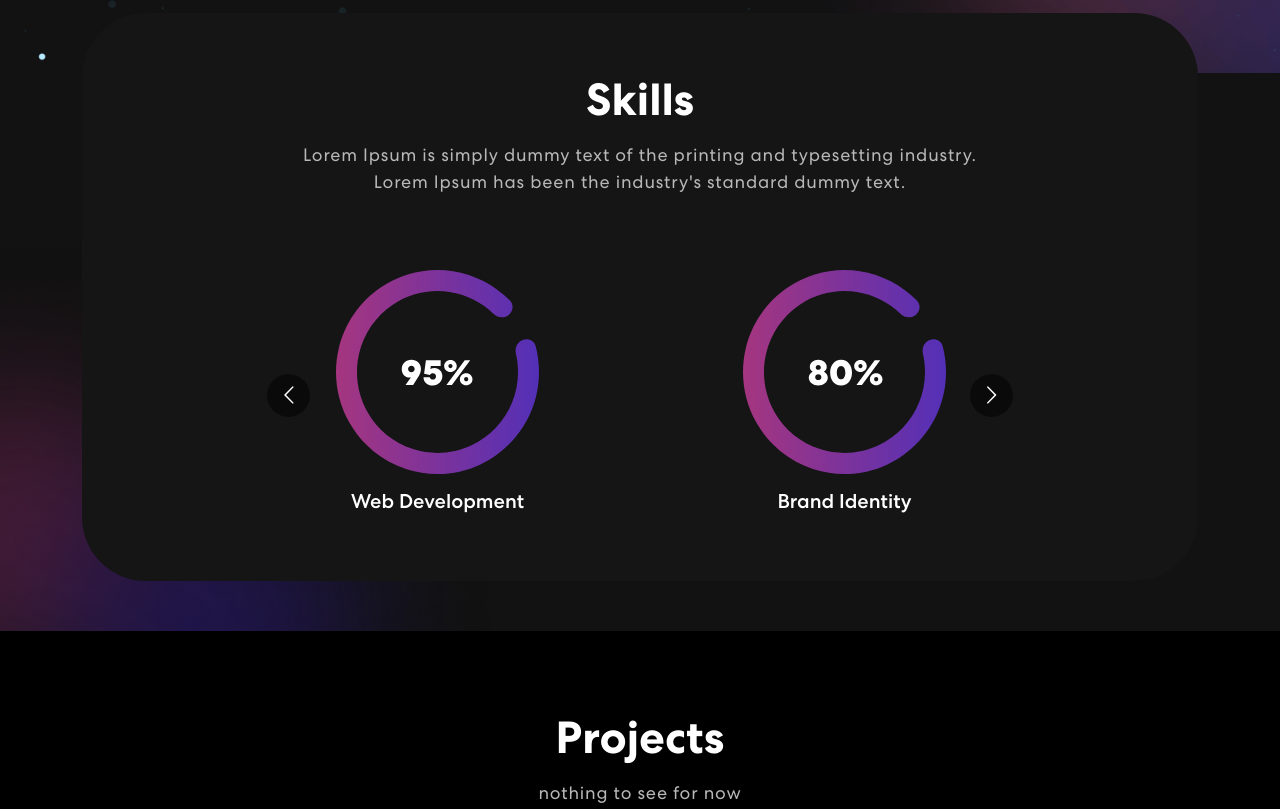
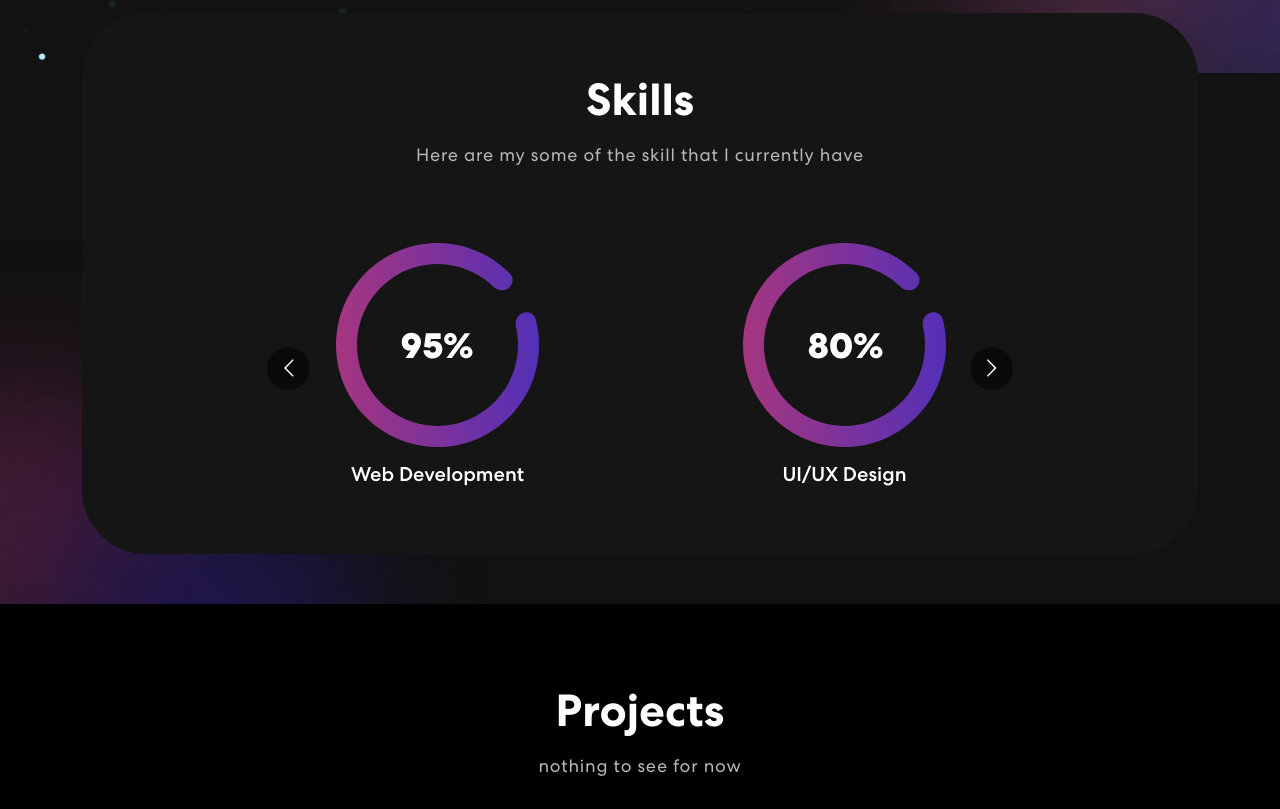
Before and after one commit to AayamKhatiwada/Portfolio_1, a React (Create React App) app in the folder portfolio1/: page / in a window 1280 px wide. Shown: the part 791-1600 px from the top of the page. Built offline with nearby package versions, Linux system fonts and the light colour scheme.

Commit message:
Update skills.js

```diff
--- a/portfolio1/src/files/skills.js
+++ b/portfolio1/src/files/skills.js
@@ -3,8 +3,8 @@ import meter2 from "../assets/img/meter2.svg";
 import meter3 from "../assets/img/meter3.svg";
 import Carousel from 'react-multi-carousel';
 import 'react-multi-carousel/lib/styles.css';
-import arrow1 from "../assets/img/arrow1.svg";
-import arrow2 from "../assets/img/arrow2.svg";
+// import arrow1 from "../assets/img/arrow1.svg";
+// import arrow2 from "../assets/img/arrow2.svg";
 import colorSharp from "../assets/img/color-sharp.png"
 
 export const Skills = () => {
@@ -35,22 +35,22 @@ export const Skills = () => {
                 <div className="col-12">
                     <div className="skill-bx wow zoomIn">
                         <h2>Skills</h2>
-                        <p>Lorem Ipsum is simply dummy text of the printing and typesetting industry.<br></br> Lorem Ipsum has been the industry's standard dummy text.</p>
+                        <p>Here are my some of the skill that I currently have</p>
                         <Carousel responsive={responsive} infinite={true} className="owl-carousel owl-theme skill-slider">
                             <div className="item">
-                                <img src={meter1} alt="Image" />
+                                <img src={meter1} alt="Ratio" />
                                 <h5>Web Development</h5>
                             </div>
                             <div className="item">
-                                <img src={meter2} alt="Image" />
-                                <h5>Brand Identity</h5>
+                                <img src={meter2} alt="Ratio" />
+                                <h5>UI/UX Design</h5>
                             </div>
                             <div className="item">
-                                <img src={meter3} alt="Image" />
-                                <h5>Logo Design</h5>
+                                <img src={meter3} alt="Ratio" />
+                                <h5>Game Developer</h5>
                             </div>
                             <div className="item">
-                                <img src={meter1} alt="Image" />
+                                <img src={meter1} alt="Ratio" />
                                 <h5>Web Development</h5>
                             </div>
                         </Carousel>
@@ -58,7 +58,7 @@ export const Skills = () => {
                 </div>
             </div>
         </div>
-        <img className="background-image-left" src={colorSharp} alt="Image" />
+        <img className="background-image-left" src={colorSharp} alt="colorSharp" />
     </section>
   )
 }
```
